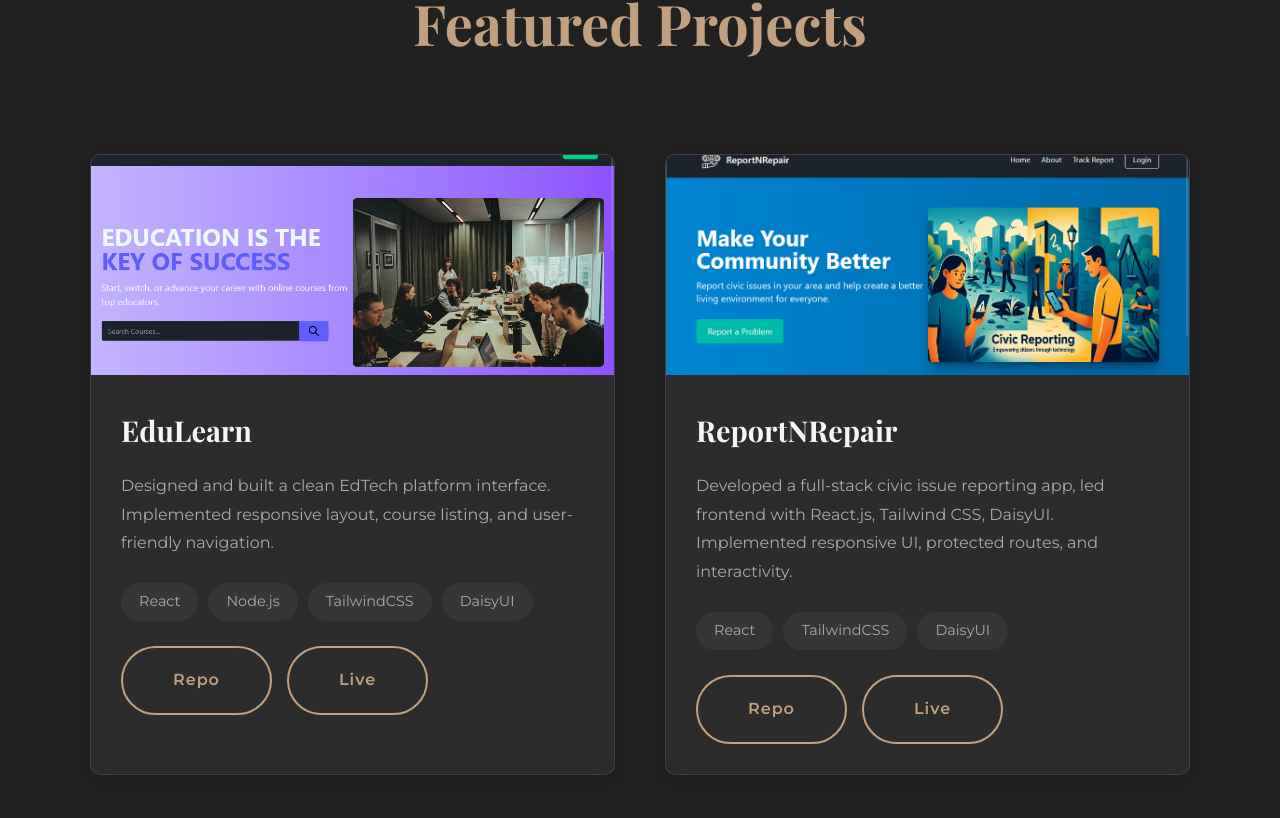
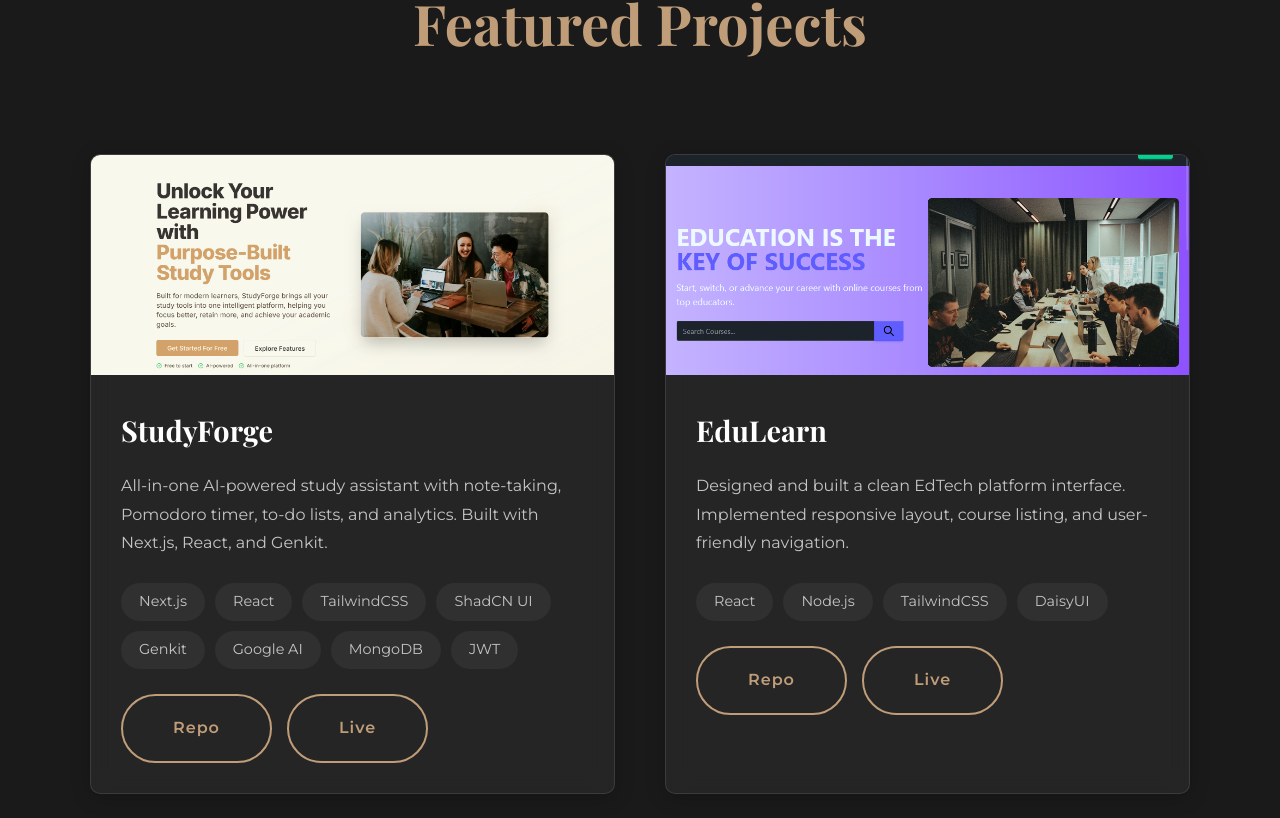
Before and after one commit to RizwanMolla/RizwanMolla.github.io, a React (Vite) app: page / in a window 1280 px wide. Shown: the part 3022-3840 px from the top of the page. Built offline with nearby package versions, Linux system fonts and the light colour scheme.

Commit message:
Added Project, improved the colours

```diff
--- a/src/components/Projects.jsx
+++ b/src/components/Projects.jsx
@@ -18,6 +18,31 @@ const Projects = () => {
                 <h2 className="fade-in">Featured Projects</h2>
 
                 <div className="projects-grid">
+
+                    <div className="project-card glass fade-in">
+                        <div className="project-image"><img src="/StudyForge.png" alt="StudyForge Project" /></div>
+                        <div className="project-info">
+                            <h3>StudyForge</h3>
+                            <p>
+                                All-in-one AI-powered study assistant with note-taking, Pomodoro timer, to-do lists, and analytics. Built with Next.js, React, and Genkit.
+                            </p>
+                            <div className="project-tags">
+                                <span className="tag">Next.js</span>
+                                <span className="tag">React</span>
+                                <span className="tag">TailwindCSS</span>
+                                <span className="tag">ShadCN UI</span>
+                                <span className="tag">Genkit</span>
+                                <span className="tag">Google AI</span>
+                                <span className="tag">MongoDB</span>
+                                <span className="tag">JWT</span>
+                            </div>
+                            <div className="project-buttons">
+                                <a href="https://github.com/RizwanMolla/StudyForge" className="cta-button project-button">Repo</a>
+                                <a href="https://studyforge-rm.vercel.app/" className="cta-button project-button">Live</a>
+                            </div>
+                        </div>
+                    </div>
+
                     <div className="project-card glass fade-in">
                         <div className="project-image"><img src="/EduLearn.png" alt="EduLearn Project" /></div>
                         <div className="project-info">
--- a/src/index.css
+++ b/src/index.css
@@ -9,12 +9,12 @@ html {
         }
 
         :root {
-            --primary: #c0a080; /* Muted Gold */
-            --secondary: #a08060; /* Darker Gold */
-            --accent: #e0c0a0; /* Light Gold */
-            --dark: #1a1a1a; /* Rich Black */
-            --light: #f5f5f5; /* Off-White */
-            --gray: #a9a9a9; /* Warm Gray */
+            --primary: #c09d79; /* Muted Gold */
+            --secondary: #9e7b57; /* Darker Gold */
+            --accent: #dfb993; /* Light Gold */
+            --dark: #111111; /* Rich Black */
+            --light: #ffffff; /* Off-White */
+            --gray: #c5c5c5; /* Warm Gray */
             --glass: rgba(255, 255, 255, 0.05);
         }
 
@@ -315,7 +315,7 @@ html {
 
         /* About Section */
         .about {
-            background: #212121;
+            background: #1a1a1a;
         }
 
         .skills-section {
@@ -515,7 +515,7 @@ html {
 
         /* Projects Section */
         .projects {
-            background: #212121;
+            background: #1a1a1a;
         }
 
         .projects h2 {
@@ -625,7 +625,7 @@ html {
 
         @media (max-width: 600px) {
         .projects {
-            background: #212121;
+            background: #1a1a1a;
         }
 
         .projects h2 {
@@ -852,7 +852,7 @@ html {
 
         /* Contact Section */
         .contact {
-            background: #212121;
+            background: #1a1a1a;
             text-align: center;
         }
 
@@ -902,7 +902,7 @@ html {
 
         @media (max-width: 600px) {
             .contact {
-            background: #212121;
+            background: #1a1a1a;
             text-align: center;
         }
 
```
Also changed, not shown: public/StudyForge.png (added).
